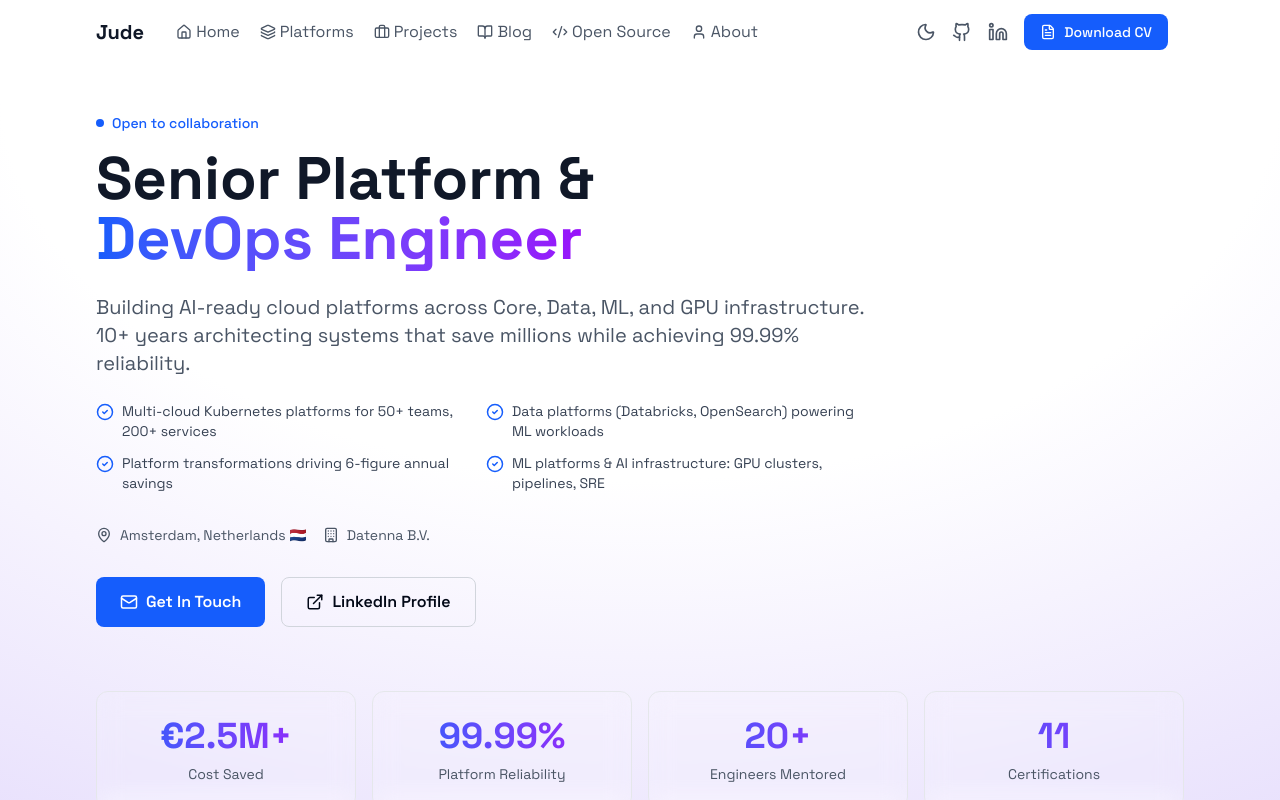
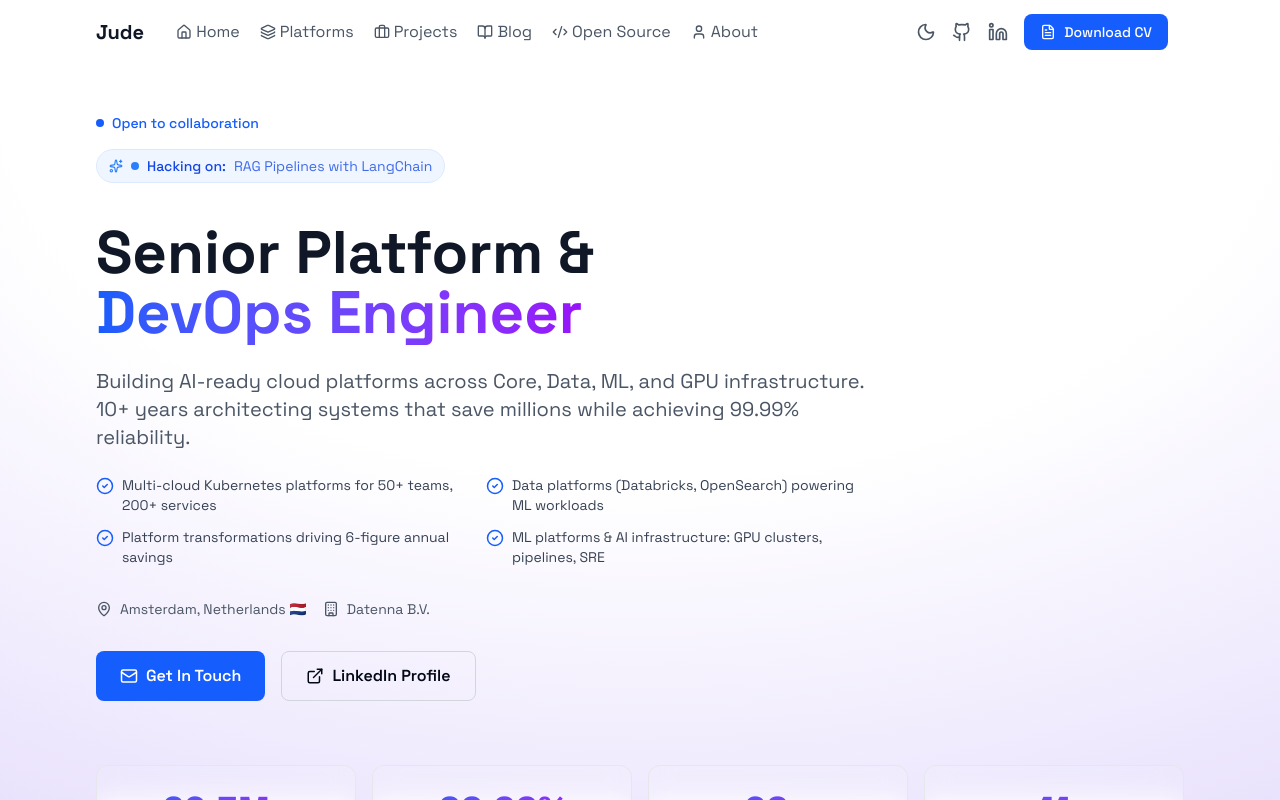
Before and after one commit to judeoyovbaire/personal-website, a Next.js app: page / in a window 1280 px wide. Shown: the top 800 px of the page. Built offline with nearby package versions, Linux system fonts and the light colour scheme.

Commit message:
website UI refresh

```diff
--- a/components/Hero.tsx
+++ b/components/Hero.tsx
@@ -2,6 +2,7 @@
 
 import { MapPin, Building, Mail, ExternalLink, CheckCircle2 } from 'lucide-react'
 import { motion } from 'framer-motion'
+import { CurrentFocus } from './CurrentFocus'
 
 export function Hero() {
     const container = {
@@ -26,9 +27,12 @@ export function Hero() {
             initial="hidden"
             animate="show"
         >
-            <motion.div variants={item} className="flex items-center gap-2 text-blue-600 dark:text-blue-400 mb-4">
-                <div className="w-2 h-2 bg-blue-600 rounded-full animate-pulse"></div>
-                <span className="text-sm font-medium">Open to collaboration</span>
+            <motion.div variants={item} className="flex flex-col items-start gap-4 mb-4">
+                <div className="flex items-center gap-2 text-blue-600 dark:text-blue-400">
+                    <div className="w-2 h-2 bg-blue-600 rounded-full animate-pulse"></div>
+                    <span className="text-sm font-medium">Open to collaboration</span>
+                </div>
+                <CurrentFocus />
             </motion.div>
 
             <motion.h1 variants={item} className="text-4xl md:text-6xl font-bold text-gray-900 dark:text-white mb-6">
```
